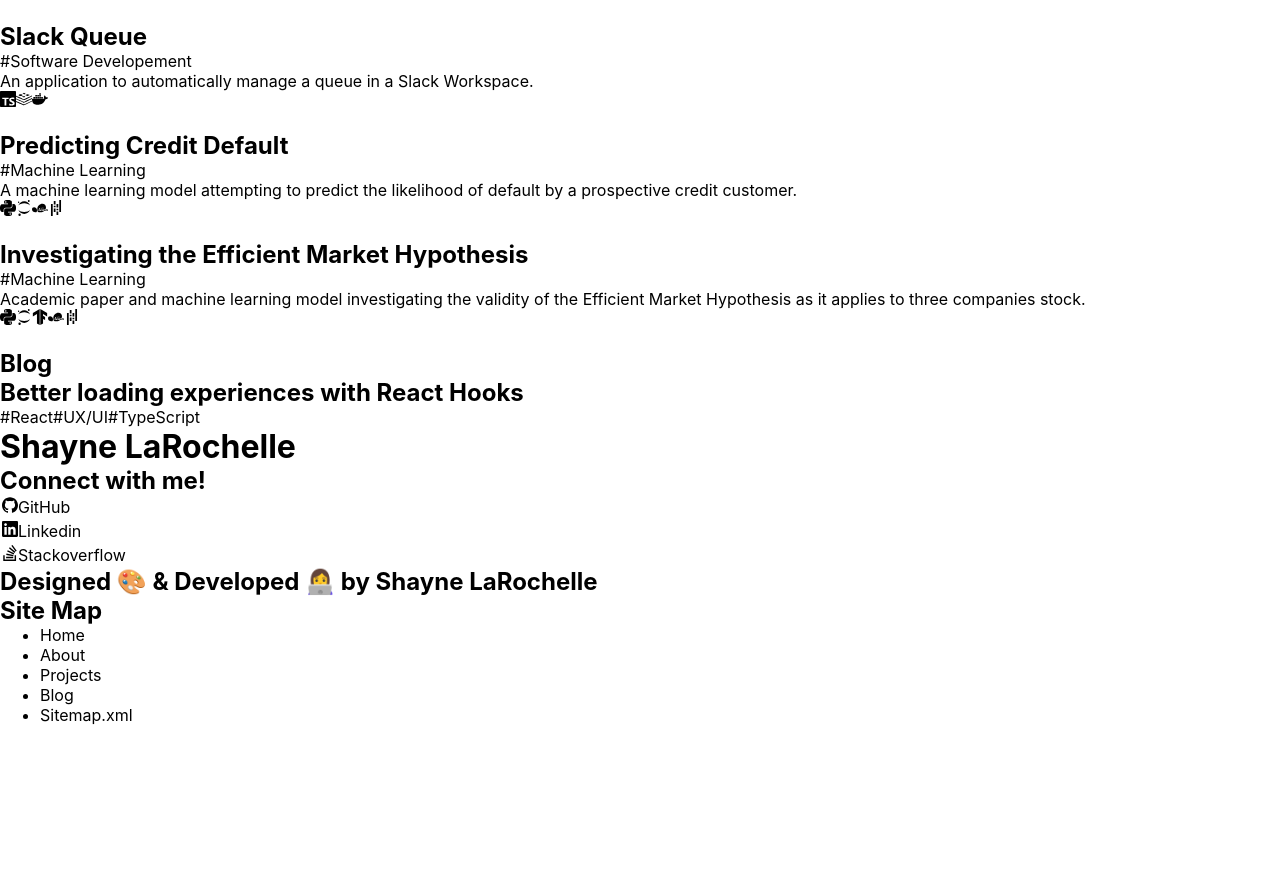
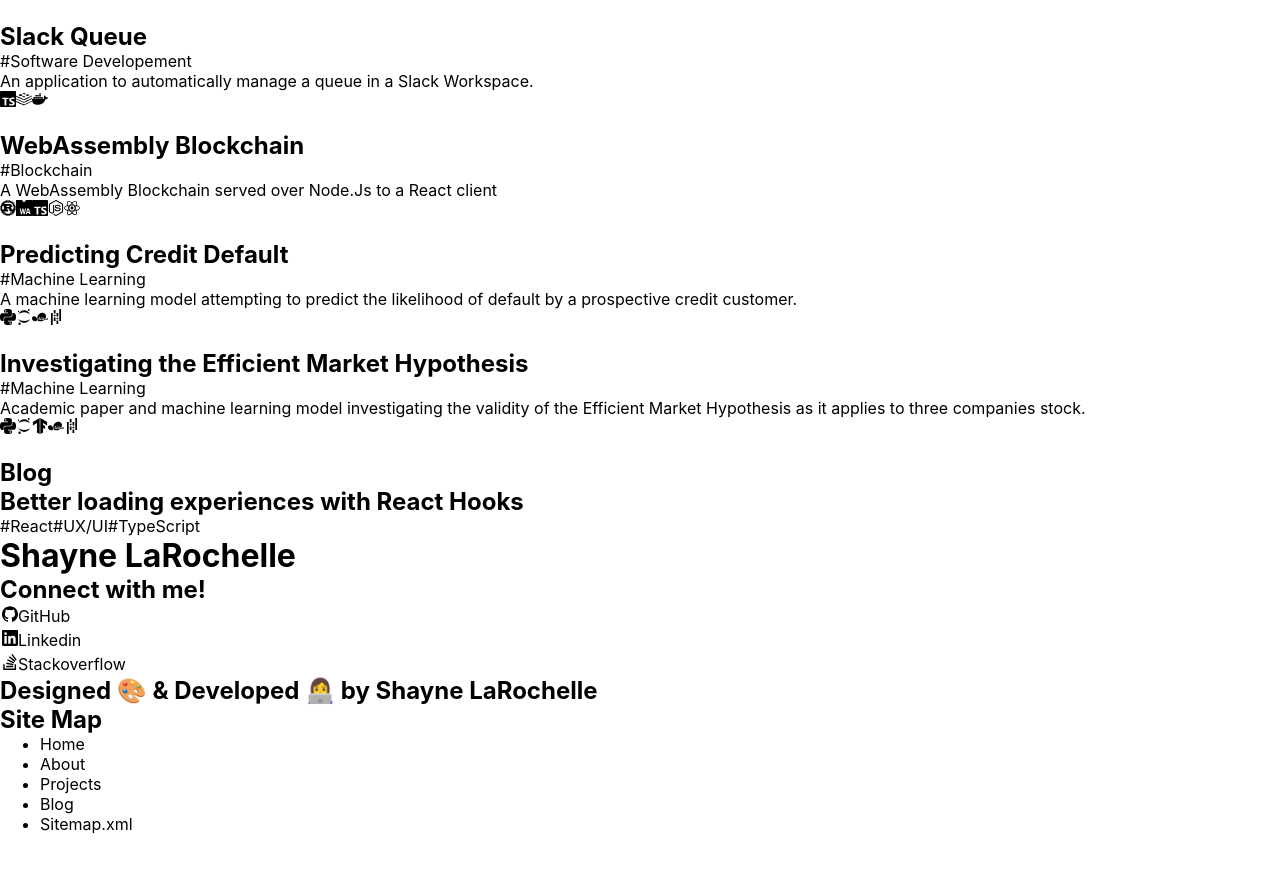
Before and after one commit to shaynelar/shaynelarochelle.com, a Next.js app: page / in a window 1280 px wide. Shown: the part 2347-3220 px from the top of the page. Before the commit the page ends 3174 px from the top, so only its background shows below. Built offline with nearby package versions, Linux system fonts and the light colour scheme.

Commit message:
Add wasm blockchain project and minor adjustment to badge colors

```diff
--- a/data/project-card-data.json
+++ b/data/project-card-data.json
@@ -5,7 +5,7 @@
         "image": "/jobrium.png",
         "type": {
             "title": "Software Developement",
-            "color": "bg-red-500"
+            "color": "bg-red-600"
         },
         "svg": [
             "SiTypescript",
@@ -23,7 +23,7 @@
         "image": "/foj.png",
         "type": {
             "title": "Software Developement",
-            "color": "bg-red-500"
+            "color": "bg-red-600"
         },
         "svg": [
             "SiTypescript",
@@ -42,7 +42,7 @@
         "image": "/foj.png",
         "type": {
             "title": "Software Developement",
-            "color": "bg-red-500"
+            "color": "bg-red-600"
         },
         "svg": [
             "SiTypescript",
@@ -60,7 +60,7 @@
         "image": "/foj.png",
         "type": {
             "title": "Software Developement",
-            "color": "bg-red-500"
+            "color": "bg-red-600"
         },
         "svg": [
             "SiTypescript",
@@ -68,6 +68,23 @@
             "SiDocker"
         ],
         "url": "https://github.com/lockedNLevered/slack-queue"
+    },
+    {
+        "title": "WebAssembly Blockchain",
+        "about": "A WebAssembly Blockchain served over Node.Js to a React client",
+        "image": "/foj.png",
+        "type": {
+            "title": "Blockchain",
+            "color": "bg-green-600"
+        },
+        "svg": [
+            "SiRust",
+            "SiWebassembly",
+            "SiTypescript",
+            "SiNodedotjs",
+            "SiReact"
+        ],
+        "url": "https://github.com/lockedNLevered/rusty-chain"
     },
     {
         "title": "Predicting Credit Default",
--- a/pages/_app.tsx
+++ b/pages/_app.tsx
@@ -1,4 +1,3 @@
-
 import "tailwindcss/tailwind.css";
 import "../styles/globals.scss";
 import type { AppProps } from "next/app";
```
